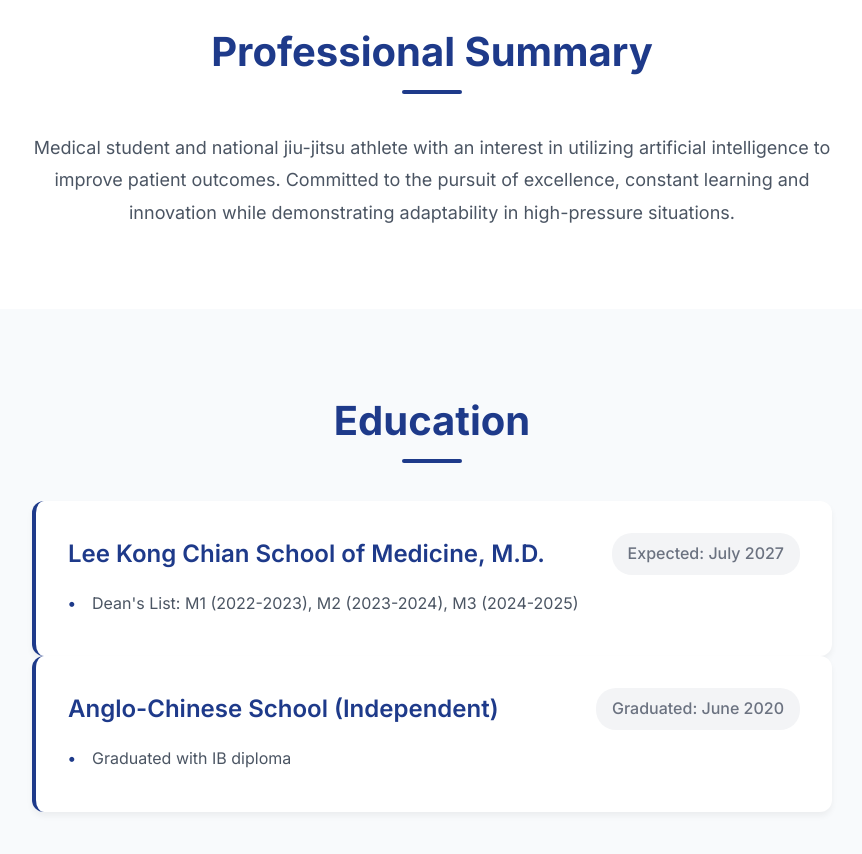
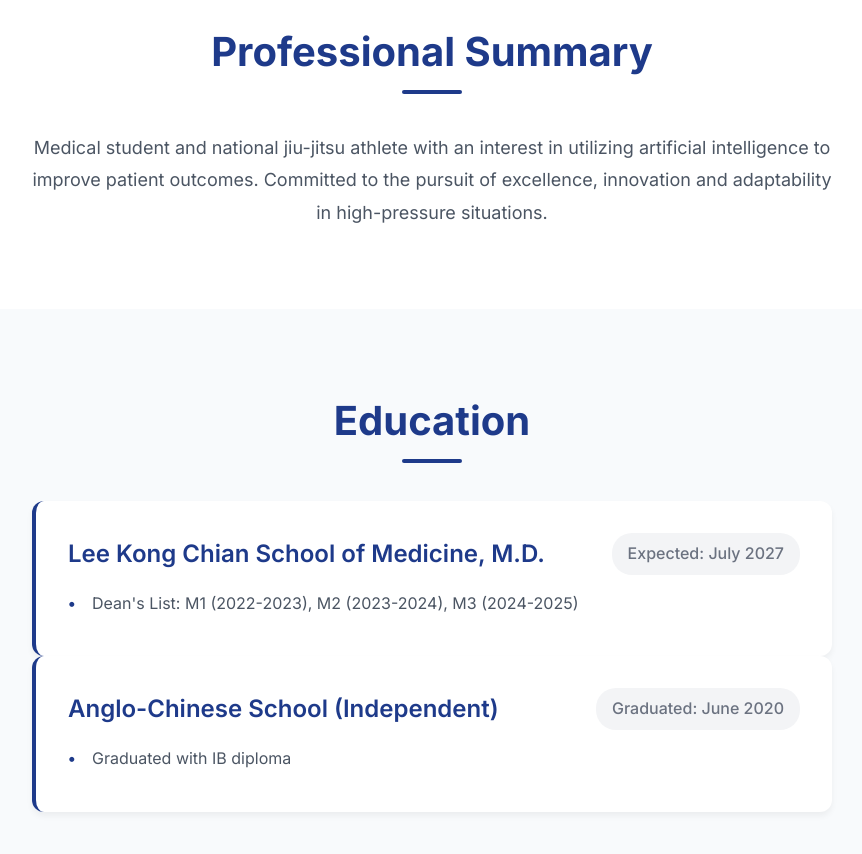
Before and after one commit to noahlimjj/noahcv, a plain HTML site: page index.html in a window 1280 px wide. Shown: the part 860-1714 px from the top of the page, without its empty margins (208-1070 px from the left). Drawn offline with Linux system fonts and the light colour scheme.

Commit message:
feat: Update professional summary to be more concise and impactful

```diff
--- a/index.html
+++ b/index.html
@@ -70,7 +70,7 @@
             <h2 class="section-title">Professional Summary</h2>
             <div class="summary-content">
                 <p class="summary-text">
-                    Medical student and national jiu-jitsu athlete with an interest in utilizing artificial intelligence to improve patient outcomes. Committed to the pursuit of excellence, constant learning and innovation while demonstrating adaptability in high-pressure situations.
+                    Medical student and national jiu-jitsu athlete with an interest in utilizing artificial intelligence to improve patient outcomes. Committed to the pursuit of excellence, innovation and adaptability in high-pressure situations.
                 </p>
             </div>
         </div>
@@ -309,7 +309,7 @@
             <div class="pdf-cv-section">
                 <div class="pdf-cv-section-title">Professional Summary</div>
                 <div class="pdf-cv-section-content">
-                    Medical student and national jiu-jitsu athlete with an interest in utilizing artificial intelligence to improve patient outcomes. Committed to the pursuit of excellence, constant learning and innovation while demonstrating adaptability in high-pressure situations.
+                    Medical student and national jiu-jitsu athlete with an interest in utilizing artificial intelligence to improve patient outcomes. Committed to the pursuit of excellence, innovation and adaptability in high-pressure situations.
                 </div>
             </div>
             <div class="pdf-cv-section">
```
